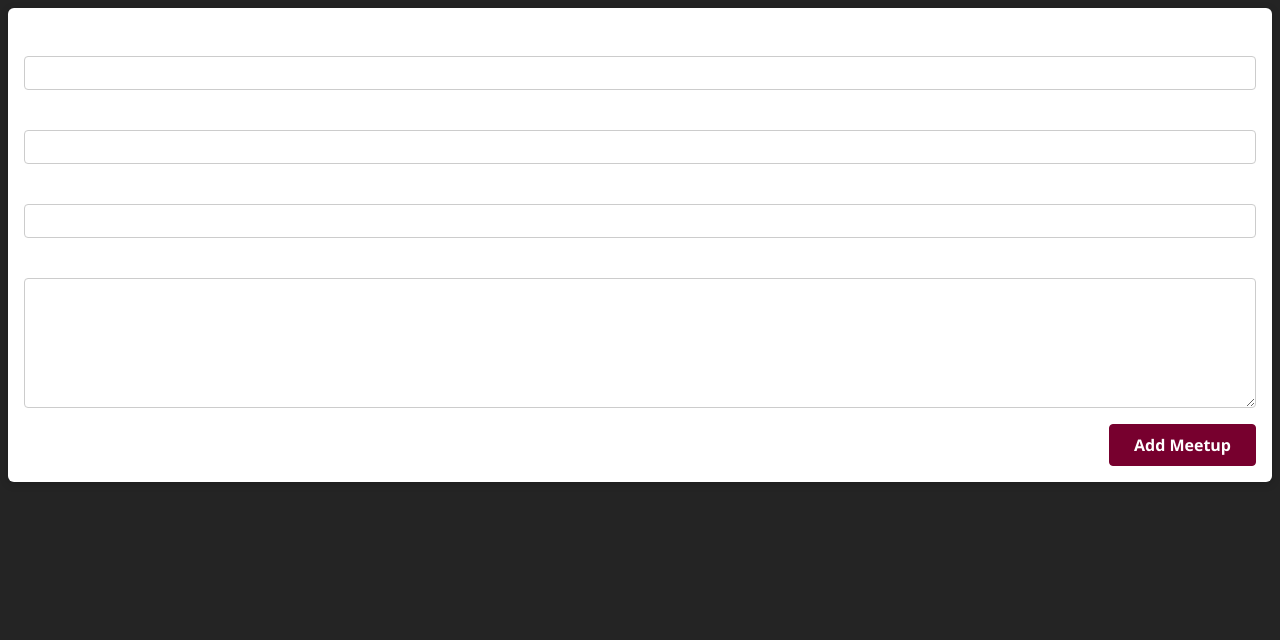
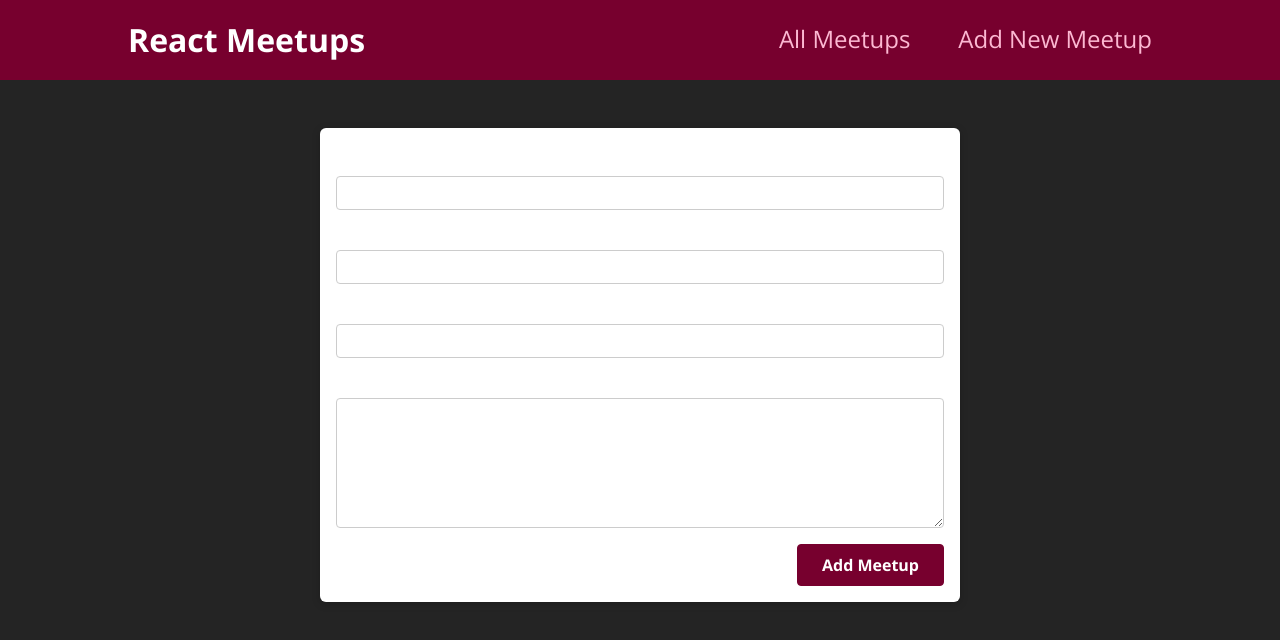
Before and after one commit to ShahramShakiba/NextJS-Basic, a Next.js app in the folder React-Meetups/: page /newMeetup in a window 1280 px wide. Shown: the top 640 px of the page. Built offline with nearby package versions, Linux system fonts and the light colour scheme.

Commit message:
The _app.js File & Layout Wrapper

```diff
--- a/React-Meetups/components/layout/MainNavigation.js
+++ b/React-Meetups/components/layout/MainNavigation.js
@@ -1,3 +1,5 @@
+import Link from 'next/link';
+
 export default function MainNavigation() {
   return (
     <header className="nav-header">
@@ -6,11 +8,11 @@ export default function MainNavigation() {
       <nav>
         <ul>
           <li>
-            <Link to="/"> All Meetups </Link>
+            <Link href="/"> All Meetups </Link>
           </li>
 
           <li>
-            <Link to="/new-meetup"> Add New Meetup </Link>
+            <Link href="/newMeetup"> Add New Meetup </Link>
           </li>
         </ul>
       </nav>
--- a/React-Meetups/pages/_app.js
+++ b/React-Meetups/pages/_app.js
@@ -1,5 +1,17 @@
-import "@/styles/globals.css";
+import Layout from '@/components/layout/Layout';
+import '@/styles/globals.css';
 
 export default function App({ Component, pageProps }) {
-  return <Component {...pageProps} />;
+  return (
+    <Layout>
+      <Component {...pageProps} />
+    </Layout>
+  );
 }
+
+/* Component & pageProps
+
+* pageProps: are passed into this Component(App) automatically by Nextjs - these props are specific props our pages might be getting
+
+* Component: is a prop that holds the actual page-content that should be rendered - it wil be different whenever we switch a page
+*/
--- a/React-Meetups/pages/newMeetup/index.js
+++ b/React-Meetups/pages/newMeetup/index.js
@@ -1,6 +1,5 @@
 // our-domain.com/new-meetup
 //================================
-
 import NewMeetupForm from '@/components/meetups/NewMeetupForm';
 
 export default function NewMeetupPage() {
@@ -8,5 +7,9 @@ export default function NewMeetupPage() {
     console.log(enteredMeetupData);
   };
 
-  return <NewMeetupForm onAddMeetup={addMeetupHandler} />;
+  return (
+    <>
+      <NewMeetupForm onAddMeetup={addMeetupHandler} />
+    </>
+  );
 }
--- a/React-Meetups/styles/globals.css
+++ b/React-Meetups/styles/globals.css
@@ -42,7 +42,7 @@
 }
 
 body {
-  /* margin: 0; */
+  margin: 0;
 }
 
 h1,
```
